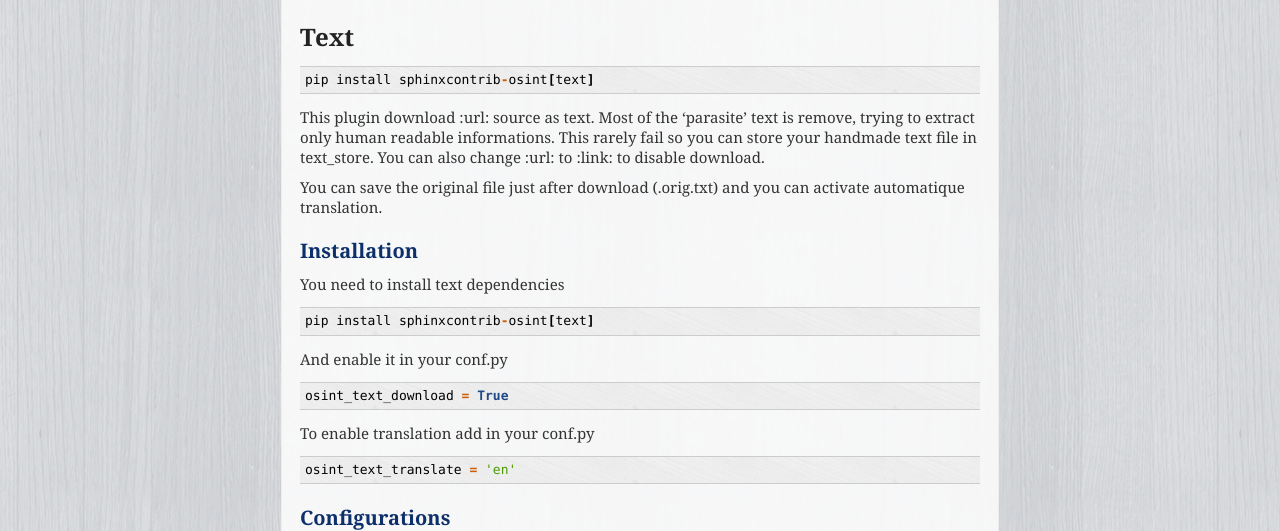
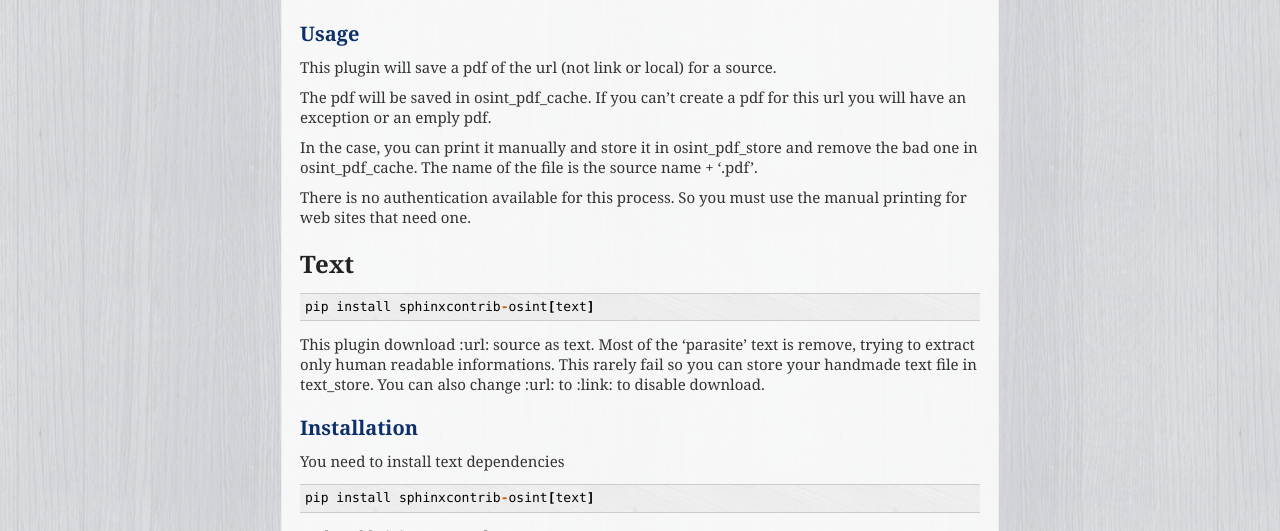
Before and after one commit to bibi21000/sphinxcontrib-osint, a Sphinx documentation site: the page built from docs/plugins.rst, in a window 1280 px wide and 1400 px high, scrolled down 571 px. Shown: the part 240-771 px from the top of the window. Built offline with Sphinx 7.4.7, drawn with Linux system fonts in a browser that asks for light colours; some of the changed text lies outside the part shown; grey boxes are pictures that could not be loaded.

Commit message:
Update doc.

```diff
--- a/docs/plugins.rst
+++ b/docs/plugins.rst
@@ -53,6 +53,21 @@ Configurations
         print('%s = %s' % (opt[0], opt[1]))
 
 
+Usage
+------------------
+
+This plugin will save a pdf of the url (not link or local) for a source.
+
+The pdf will be saved in osint_pdf_cache. If you can't create a pdf
+for this url you will have an exception or an emply pdf.
+
+In the case, you can print it manually and store it in osint_pdf_store
+and remove the bad one in osint_pdf_cache. The name of the file is the source name + '.pdf'.
+
+There is no authentication available for this process. So you must use the manual
+printing for web sites that need one.
+
+
 Text
 =====
 
@@ -64,9 +79,6 @@ This plugin download :url: source as text. Most of the 'parasite' text is
 remove, trying to extract only human readable informations.
 This rarely fail so you can store your handmade text file in text_store.
 You can also change :url: to :link: to disable download.
-
-You can save the original file just after download (.orig.txt) and
-you can activate automatique translation.
 
 Installation
 ------------------
@@ -100,6 +112,22 @@ Configurations
     from sphinxcontrib.osint.plugins.text import Text as Plg
     for opt in Plg.config_values():
         print('%s = %s' % (opt[0], opt[1]))
+
+Usage
+------------------
+
+This plugin will save a json of the url (not link or local) for a source.
+
+It will downlaod the url and analyse it with trafilatura, and translate it
+if configured for.
+
+The json will be saved in osint_text_cache.
+
+If you can't create a json for this url you will have an exception or an emply json.
+
+There is actually no way to create this file (except vim). But you can store it in osint_text_store
+and remove the bad one in osint_text_cache. The name of the file is the source name + '.json'.
+
 
 Analyse
 ========
```
Also changed, not shown: docs/directives.rst (+9 -0 lines).
